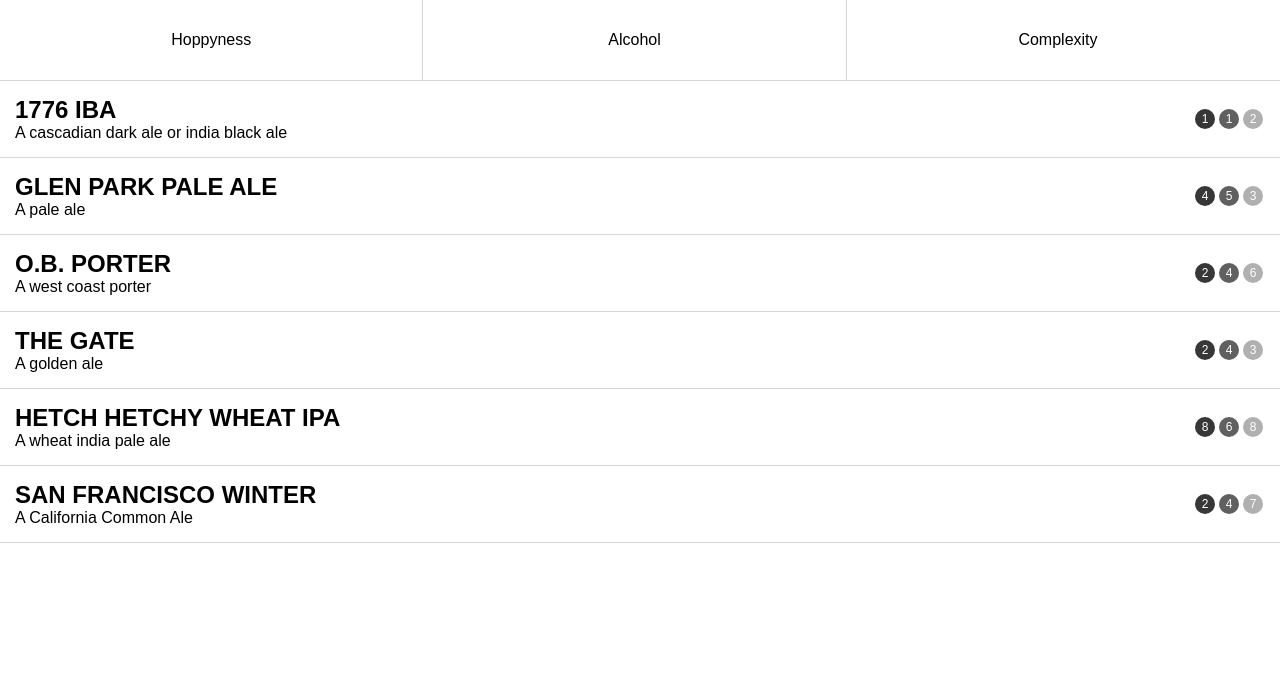
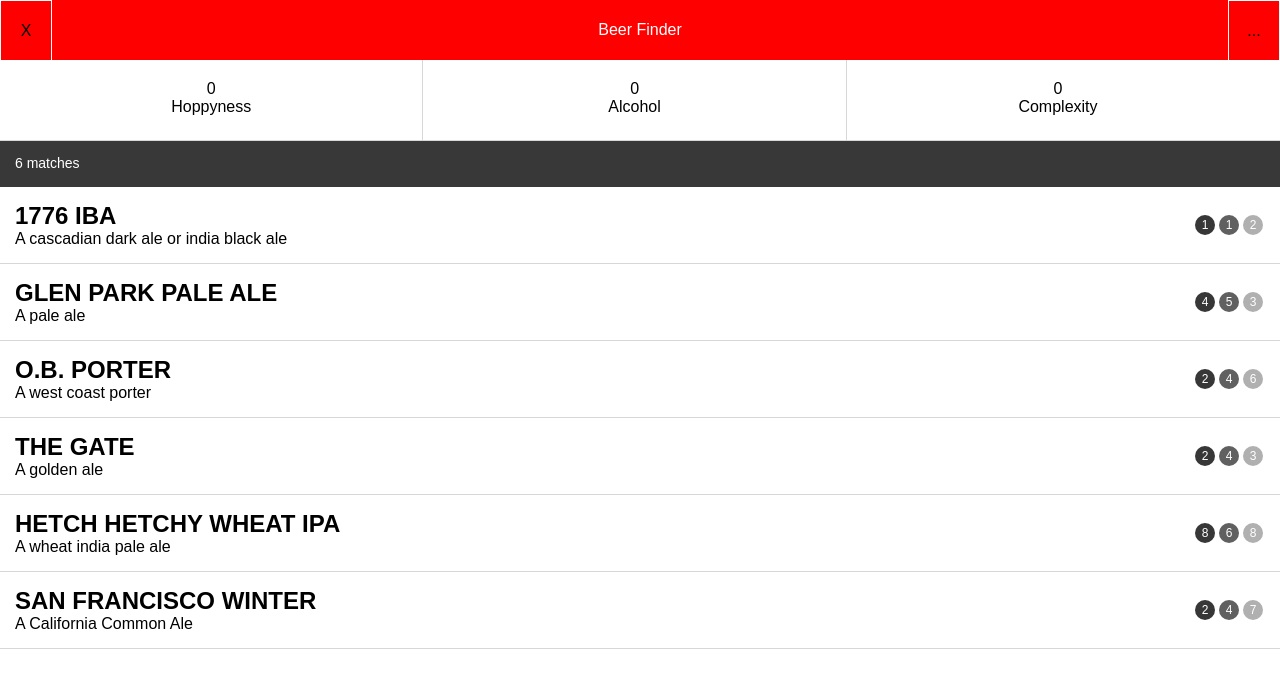
Before and after one commit to gamutsf/Local-Brewing-Co, a PHP site: page / in a window 1280 px wide. Shown: the top 688 px of the page. Run offline with PHP 8.4, Linux system fonts and the light colour scheme; some libraries are stand-ins or nearby versions.

Commit message:
+ Added header bar + Added overlay + Added toggle on filter buttons

```diff
--- a/base.css
+++ b/base.css
@@ -17,6 +17,34 @@ ul, li {
 section {
 	position: absolute;
 }
+
+header {
+	position: fixed;
+	top: 0;
+	height: 60px;
+	line-height: 60px;
+	width: 100%;
+	background: red;
+	z-index: 99999;
+}
+	header .btn {
+		width: 50px;
+		height: 100%;
+		border: 1px solid white;
+		top: 0px;
+		position: absolute;
+		text-align: center;
+	}
+		header .btn.left {
+			left: 0px;
+		}
+		header .btn.right {
+			right: 0px;
+		}
+	header .section-name {
+		text-align: center;
+		color: white;
+	}
 
 footer {
 	position: fixed;
--- a/index.html
+++ b/index.html
@@ -31,6 +31,22 @@
 
 <body>
 
+	<section pos-view="overlay:hc" class="pos-invisible overlay"></section>
+
+	<header pos-view="header:" class="pos-visible">
+		<div
+			pos-action-1="(click) refreshview: overlay"
+			pos-action-1-params="section: account;"
+			class="left btn"
+		>X</div>
+		<div class="section-name title">Beer Finder</div>
+		<div
+			pos-action-1="(click) refreshview: overlay"
+			pos-action-1-params="section: navigation;"
+			class="right btn"
+		>...</div>
+	</header>
+
 	<!--
 	<section pos-view="beerfinder" class="pos-visible beer-finder"></section>
 	-->
--- a/views/results/results.css
+++ b/views/results/results.css
@@ -1,6 +1,6 @@
 .results {
 	position: relative;
-	top: 0;
+	top: 60px;
 	width: 100%;
 	margin-bottom: 100px;
 }
@@ -14,7 +14,7 @@
 			float: left;
 			width: 33%;
 			height: 100%;
-			line-height: 80px;
+			/* line-height: 80px; */
 			text-align: center;
 			border-right: 1px solid #d7d7d7;
 		}
@@ -25,6 +25,19 @@
 				color: #FFF;
 			}
 
+			.results ul li .filter-value {
+				margin-top: 20px;
+			}
+
+	.results .shelf {
+		background: #383838;
+		width: 100%;
+		height: auto;
+		padding: 6px 0px;
+		min-height: 34px;
+		color: white;
+	}
+
 	.results .slider {
 		background: #383838;
 		width: 100%;
@@ -34,7 +47,9 @@
 		-webkit-box-pack: center;
 		justify-content: center;
 		align-items: center;
-		padding: 6px 0px;
+		position: absolute;
+		left: 0px;
+		z-index: 2;
 	}
 
 		.results .slider .range-end {
@@ -148,12 +163,10 @@
 					.results .list .beer-sum .levels .boozy-level { background: #606060; }
 					.results .list .beer-sum .levels .complex-level { background: #b0b0b0; }
 
-		.results .list .num-results {
-			text-align: left;
-			background: #333;
-			color: #fff;
-			font-size: 12px;
-			padding: 12px 15px;
-			border-bottom: 1px solid #d7d7d7;
-			display: none;
+		.num-results {
+			position: absolute;
+			left: 15px;
+			margin-top: 8px;
+			font-size: 14px;
+			z-index: 0;
 		}
--- a/views/results/results.html
+++ b/views/results/results.html
@@ -1,33 +1,33 @@
 <ul class="question-tabs">
 	<li
-		pos-action-1="showview: slider/pos-transition-visible-quick"
-		pos-action-1-params="section: hoppy;"
-		pos-action-2="call: getProfile"
-		pos-action-2-params="section: hoppy;"
-		pos-action-3="removeclass: active/.question-tabs li"
-		pos-action-4="addclass: active/this-element"
+		pos-action-1="call: toggleSlider"
+		pos-action-1-params="section: hoppy; el: hoppyness;"
 		class="hoppyness tab"
-	>Hoppyness</li>
+	>
+		<div class="filter-value"></div>
+		<div class="filter-name">Hoppyness</div>
+	</li>
 	<li
-		pos-action-1="showview: slider/pos-transition-visible-quick"
-		pos-action-1-params="section: boozy;"
-		pos-action-2="call: getProfile"
-		pos-action-2-params="section: boozy;"
-		pos-action-3="removeclass: active/.question-tabs li"
-		pos-action-4="addclass: active/this-element"
+		pos-action-1="call: toggleSlider"
+		pos-action-1-params="section: boozy; el: alcohol;"
 		class="alcohol tab"
-	>Alcohol</li>
+	>
+		<div class="filter-value"></div>
+		<div class="filter-name">Alcohol</div>
+	</li>
 	<li
-		pos-action-1="showview: slider/pos-transition-visible-quick"
-		pos-action-1-params="section: complex;"
-		pos-action-2="call: getProfile"
-		pos-action-2-params="section: complex;"
-		pos-action-3="removeclass: active/.question-tabs li"
-		pos-action-4="addclass: active/this-element"
+		pos-action-1="call: toggleSlider"
+		pos-action-1-params="section: complex; el: complexity;"
 		class="complexity tab"
-	>Complexity</li>
+	>
+		<div class="filter-value"></div>
+		<div class="filter-name">Complexity</div>
+	</li>
 </ul>
-<div class="slider pos-invisible" pos-view="slider:">
+
+<div class="pos-visible shelf" pos-view="shelf:">
+
+	<div pos-view="slider:" class="slider pos-invisible">
 		<div class="range-end">Less</div>
 		<div class="selector">
 			<form>
@@ -37,6 +37,13 @@
 			</form>
 		</div>
 		<div class="range-end">More</div>
+	</div>
+
+	<div pos-view="controls:">
+		<div class="num-results"></div>
+		<div class="profile"></div>
+	</div>
+
 </div>
 
 <div class="list output">
--- a/views/results/results.js
+++ b/views/results/results.js
@@ -18,36 +18,13 @@ ResultsView.prototype.onDOMReady = function ()
 {
 	//console.log ("ResultsView.onDOMReady()");
 
-	this.rangeOutput();
+	var self = this;
 
-	/*
-	function toggleSlider(x, section){
-		if( $(x).hasClass('active') ){
-			$(x).removeClass('active');
-			gApplication.hideView('slider', 'pos-transition-visible-quick');
-		}
-		else {
-			$('.tab').removeClass('active');
-			$(x).addClass('active');
+	self.rangeOutput();
 
-			var params = new Object();
-					params.section = section;
-			gApplication.showView('slider', null, 'pos-transition-visible-quick');
-		}
-	}
-
-	$(document).on('click', '.hoppyness.tab', function(){
-		toggleSlider(this, 'hoppy');
-	});
-
-	$(document).on('click', '.alcohol.tab', function(){
-		toggleSlider(this, 'boozy');
-	});
-
-	$(document).on('click', '.complexity.tab', function(){
-		toggleSlider(this, 'complex');
-	});
-	*/
+	$('.tab.hoppyness .filter-value').text(beerProfile.hoppy);
+	$('.tab.alcohol .filter-value').text(beerProfile.boozy);
+	$('.tab.complexity .filter-value').text(beerProfile.complex);
 
 }
 
@@ -96,6 +73,7 @@ ResultsView.prototype.rangeOutput = function (){
 	var el, newPoint, newPlace, offset;
 
 	var section = this.params;
+	//console.log(section);
 
 	// Select all range inputs, watch for change
 	$("input[type=range]").on('input change', function() {
@@ -133,14 +111,20 @@ ResultsView.prototype.rangeOutput = function (){
 	 	 if(section.section == "hoppy"){
 			 beerProfile.hoppy = parseInt(value);
 			 var curVal = beerProfile.hoppy;
+
+			 $('.tab.hoppyness .filter-value').text(curVal);
 		 }
 		 if(section.section == "boozy"){
 		 	 beerProfile.boozy = parseInt(value);
 		 	 var curVal = beerProfile.boozy;
+
+		 	 $('.tab.alcohol .filter-value').text(curVal);
 		 }
 		 if(section.section == "complex"){
 		 	 beerProfile.complex = parseInt(value);
 		 	 var curVal = beerProfile.complex;
+
+		 	 $('.tab.complexity .filter-value').text(curVal);
 		 }
 	 }
 	 else {
@@ -418,7 +402,7 @@ ResultsView.prototype.findMatches = function (){
 
 				}
 
-				$('.output.list').prepend('<div class="num-results">'+ output.length +' matches</div>');
+				$('.num-results').empty().prepend(output.length +' matches');
 
 				setTimeout(function(){
 					$('.beer-sum').removeClass('noclick');
@@ -440,6 +424,30 @@ ResultsView.prototype.findMatches = function (){
 
 };
 
+ResultsView.prototype.toggleSlider = function (){
+
+	//console.log(this.params);
+
+	var x = this.params.el;
+	var section = this.params.section;
+
+	if( $('.'+ x).hasClass('active') ){
+		$('.'+ x).removeClass('active');
+		gApplication.hideView('slider', 'pos-transition-visible-quick');
+	}
+	else {
+		$('.tab').removeClass('active');
+		$('.'+ x).addClass('active');
+
+		var params = new Object();
+				params.section = section;
+
+		gApplication.refreshView('slider', null, 'pos-transition-visible-quick');
+		this.getProfile();
+	}
+
+};
+
 $(window).resize(function(){
 	ResultsView.prototype.rangeOutput.call(this);
 });
--- a/views/single/single.css
+++ b/views/single/single.css
@@ -5,13 +5,12 @@
 	margin-bottom: 100px;
 	background: white;
 	height: 100vh;
+	z-index:99999;
 }
 	.single header {
-		padding: 15px;
+		/* padding: 15px; */
 		font-weight: 600;
 	}
-		.single header div { width: 50%; float: left; }
-			.single header div:last-child { text-align: right; }
 	.single .circle {
 		width: 250px;
 		height: auto;
--- a/views/single/single.html
+++ b/views/single/single.html
@@ -7,10 +7,10 @@
   	<pos-if true="'$params.name;' == '$beer.name;'">
 
 			<header>
-				<div class="back"
+				<div class="back btn left"
 				pos-action-1="hideview: single/nu-slide-out-to-right"
 				pos-action-2="showview: results">Back</div>
-				<div class="fave">fave</div>
+				<div class="fave btn right">fave</div>
 			</header>
 
 			<div class="circle">
```
Lines whose indentation alone changed are shown as unchanged.
